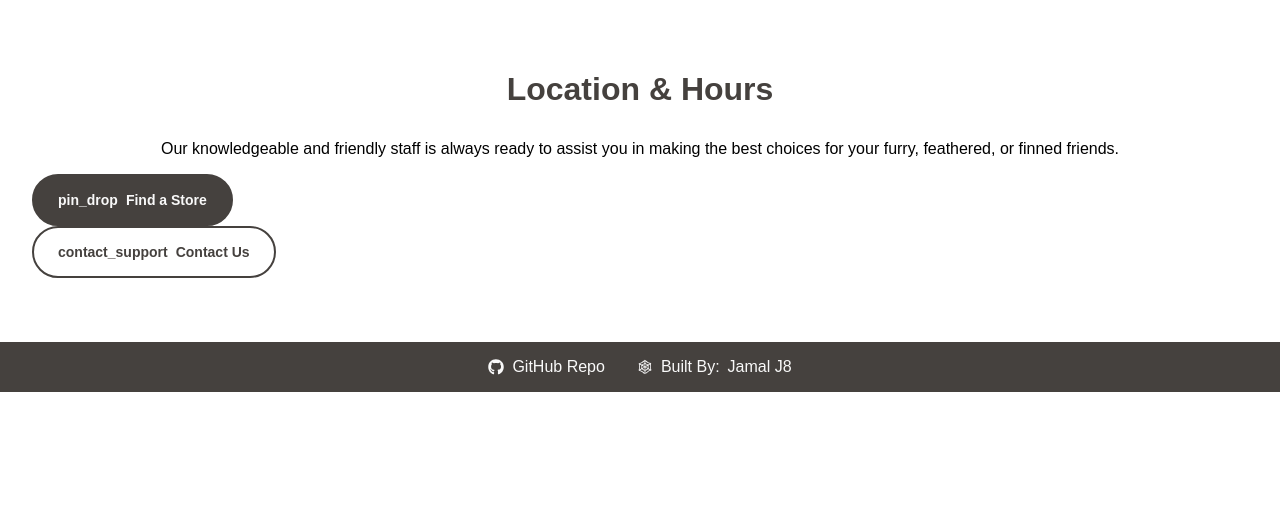
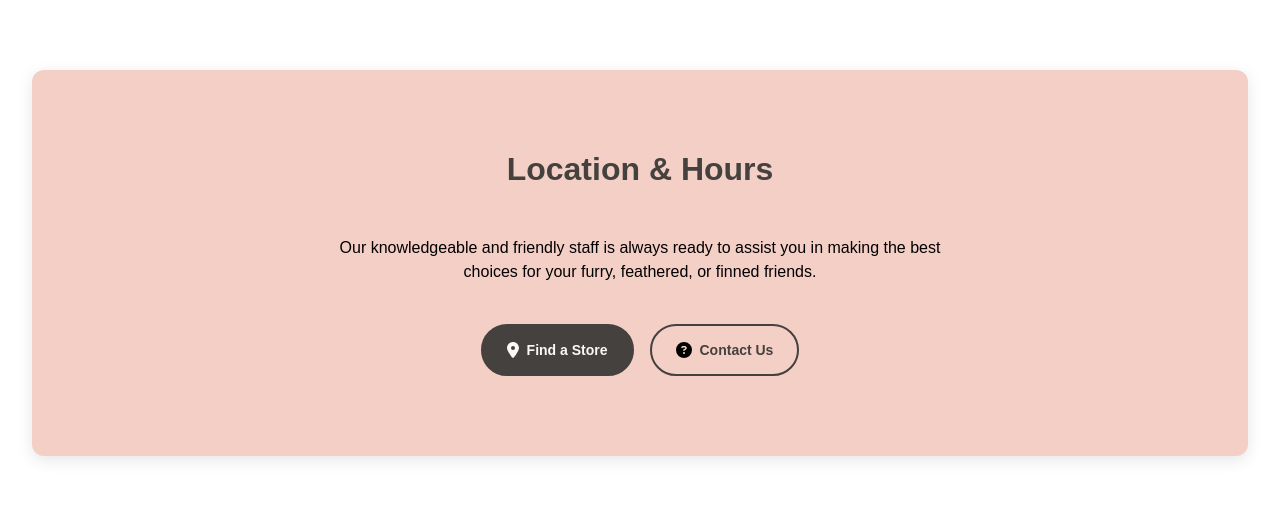
Before and after one commit to j8ahmed/99_glowing_dropdown, a React (Create React App) app: page / in a window 1280 px wide. Shown: the part 1930-2436 px from the top of the page. Before the commit the page ends 2322 px from the top, so only its background shows below. Built offline with nearby package versions, Linux system fonts and the light colour scheme.

Commit message:
Add locate section to the homepage

```diff
--- a/src/pages/HomePage/index.js
+++ b/src/pages/HomePage/index.js
@@ -180,12 +180,20 @@ export default function HomePage() {
                     <h2>Location &amp; Hours</h2>
                     <p>Our knowledgeable and friendly staff is always ready to assist you in making the best choices for your furry, feathered, or finned friends.</p>
                     <div className="btn-group">
-                        <button className="btn-filled-dark"><span className="material-symbols-outlined">
-        pin_drop
-        </span>Find a Store</button>
-                        <button className="btn-outline-dark btn-hover-color"><span className="material-symbols-outlined">
-        contact_support
-        </span> Contact Us</button>
+                        <button className="btn-outline-dark btn-hover-color">
+                            <svg id="map-pin-icon" className="icon" xmlns="http://www.w3.org/2000/svg" height="16" width="12" viewBox="0 0 384 512">
+                                <path d="M215.7 499.2C267 435 384 279.4 384 192C384 86 298 0 192 0S0 86 0 192c0 87.4 117 243 168.3 307.2c12.3 15.3 35.1 15.3 47.4 0zM192 128a64 64 0 1 1 0 128 64 64 0 1 1 0-128z"/>
+                            </svg>
+
+                            <span>Find a Store</span>
+                        </button>
+                        <button className="btn-outline-dark btn-hover-color">
+                            <svg id="help-question-mark-icon" className="icon" xmlns="http://www.w3.org/2000/svg" height="16" width="16" viewBox="0 0 512 512">
+                                <path d="M256 512A256 256 0 1 0 256 0a256 256 0 1 0 0 512zM169.8 165.3c7.9-22.3 29.1-37.3 52.8-37.3h58.3c34.9 0 63.1 28.3 63.1 63.1c0 22.6-12.1 43.5-31.7 54.8L280 264.4c-.2 13-10.9 23.6-24 23.6c-13.3 0-24-10.7-24-24V250.5c0-8.6 4.6-16.5 12.1-20.8l44.3-25.4c4.7-2.7 7.6-7.7 7.6-13.1c0-8.4-6.8-15.1-15.1-15.1H222.6c-3.4 0-6.4 2.1-7.5 5.3l-.4 1.2c-4.4 12.5-18.2 19-30.6 14.6s-19-18.2-14.6-30.6l.4-1.2zM224 352a32 32 0 1 1 64 0 32 32 0 1 1 -64 0z"/>
+                            </svg>
+
+                            <span>Contact Us</span>
+                        </button>
                     </div>
                 </div>
             </section>
--- a/src/pages/HomePage/style.scss
+++ b/src/pages/HomePage/style.scss
@@ -216,6 +216,47 @@ main#homepage-container{
 
         }
     }
+    section#locate{
+        & > div{
+            padding: 80px 0;
+            background: $theme_pink;
+            display: flex;
+            flex-direction: column;
+            justify-content: center;
+            align-items: center;
+            padding: 80px 0;
+            border-radius: 12px;
+            box-shadow: $shadow;
+            transition: $transition;
+            cursor: pointer;
+            &:hover{
+                box-shadow: $shadow_hover;
+            }
+            p{
+                line-height: 1.5;
+                margin-bottom: 40px;
+                width: 50%;
+                text-align: center;
+            }
+            .btn-group {
+                display: flex;
+                gap: 16px;
+                @media (max-width: 400px){
+                    flex-direction: column;
+                }
+                button:first-child{
+                    background: $theme_brown;
+                    color: $theme_white;
+                    svg path{
+                        fill: $theme_white;
+                    }
+                    &:hover{
+                        background: $theme_peach;
+                    }
+                }
+            }
+        }
+    }
 }
 
 div.card-image{
```
